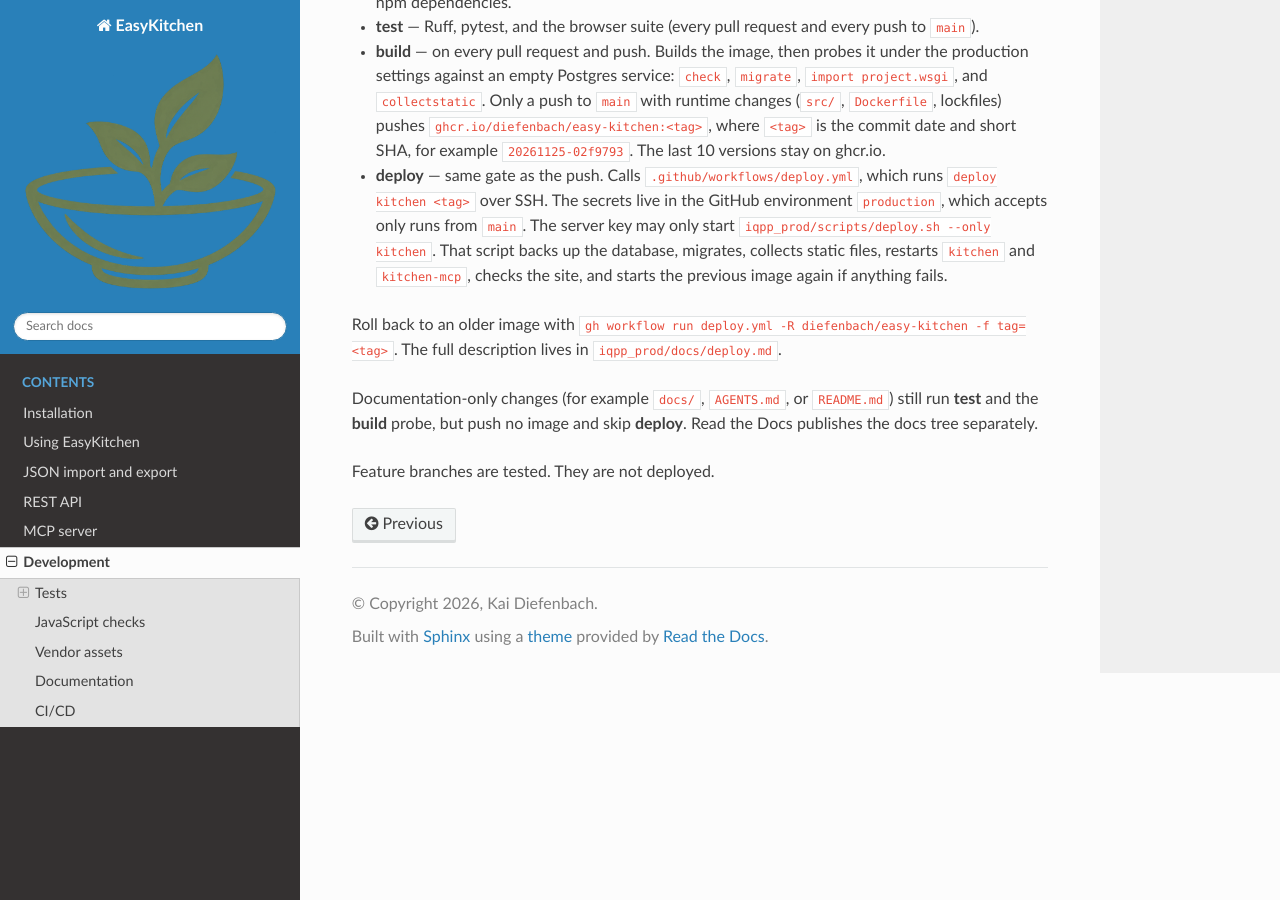
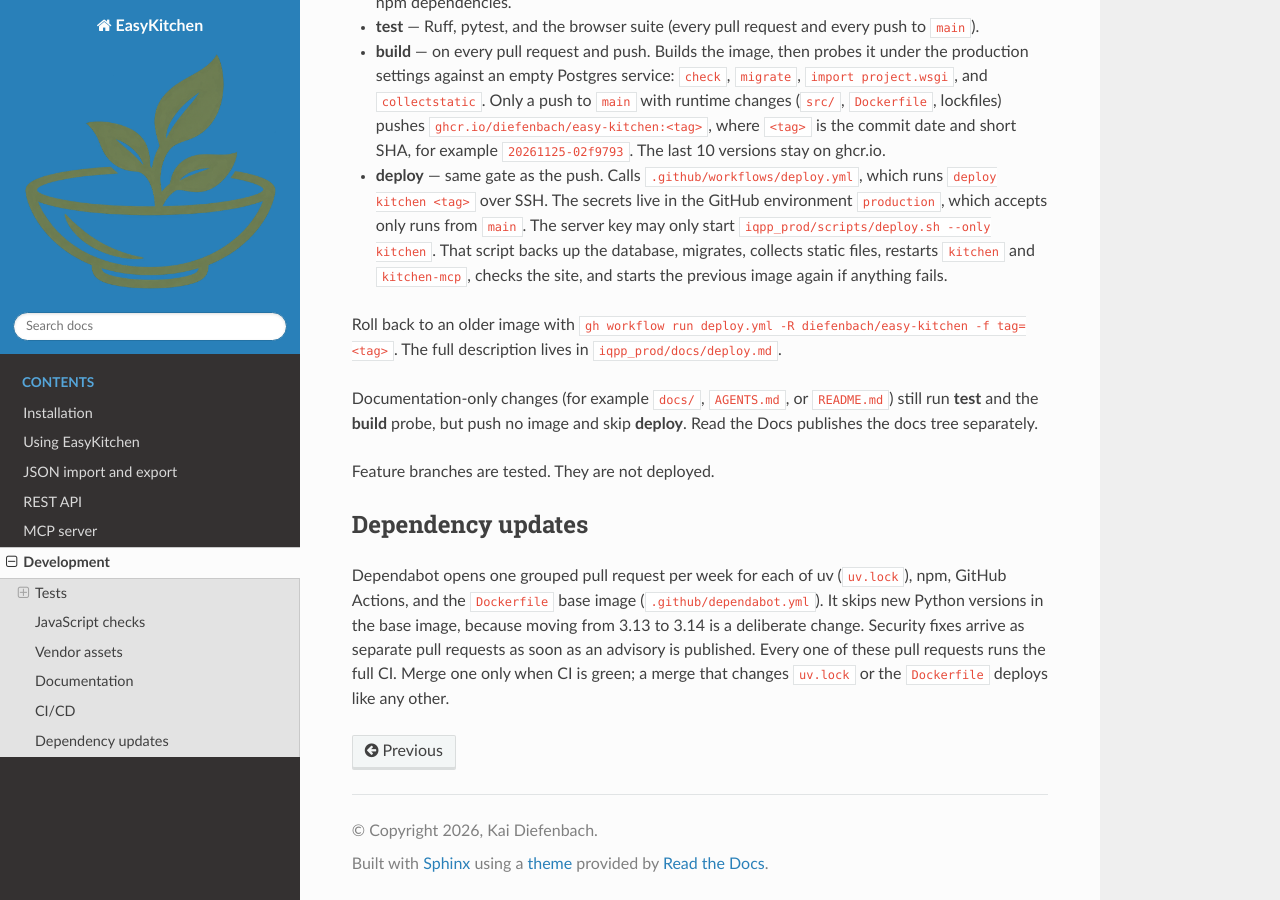
Before and after one commit to diefenbach/easy-kitchen, a Sphinx documentation site: the page built from docs/development.md, in a window 1280 px wide and 900 px high, scrolled down 3014 px. Built offline with Sphinx 7.4.7 and the Read the Docs theme 3.1.0, drawn with Linux system fonts in a browser that asks for light colours.

Commit message:
Add Dependabot for uv, npm, Actions and the base image

```diff
--- a/docs/development.md
+++ b/docs/development.md
@@ -138,3 +138,7 @@ Roll back to an older image with `gh workflow run deploy.yml -R diefenbach/easy-
 Documentation-only changes (for example `docs/`, `AGENTS.md`, or `README.md`) still run **test** and the **build** probe, but push no image and skip **deploy**. Read the Docs publishes the docs tree separately.
 
 Feature branches are tested. They are not deployed.
+
+## Dependency updates
+
+Dependabot opens one grouped pull request per week for each of uv (`uv.lock`), npm, GitHub Actions, and the `Dockerfile` base image (`.github/dependabot.yml`). It skips new Python versions in the base image, because moving from 3.13 to 3.14 is a deliberate change. Security fixes arrive as separate pull requests as soon as an advisory is published. Every one of these pull requests runs the full CI. Merge one only when CI is green; a merge that changes `uv.lock` or the `Dockerfile` deploys like any other.
```
Also changed, not shown: 1 other file.
